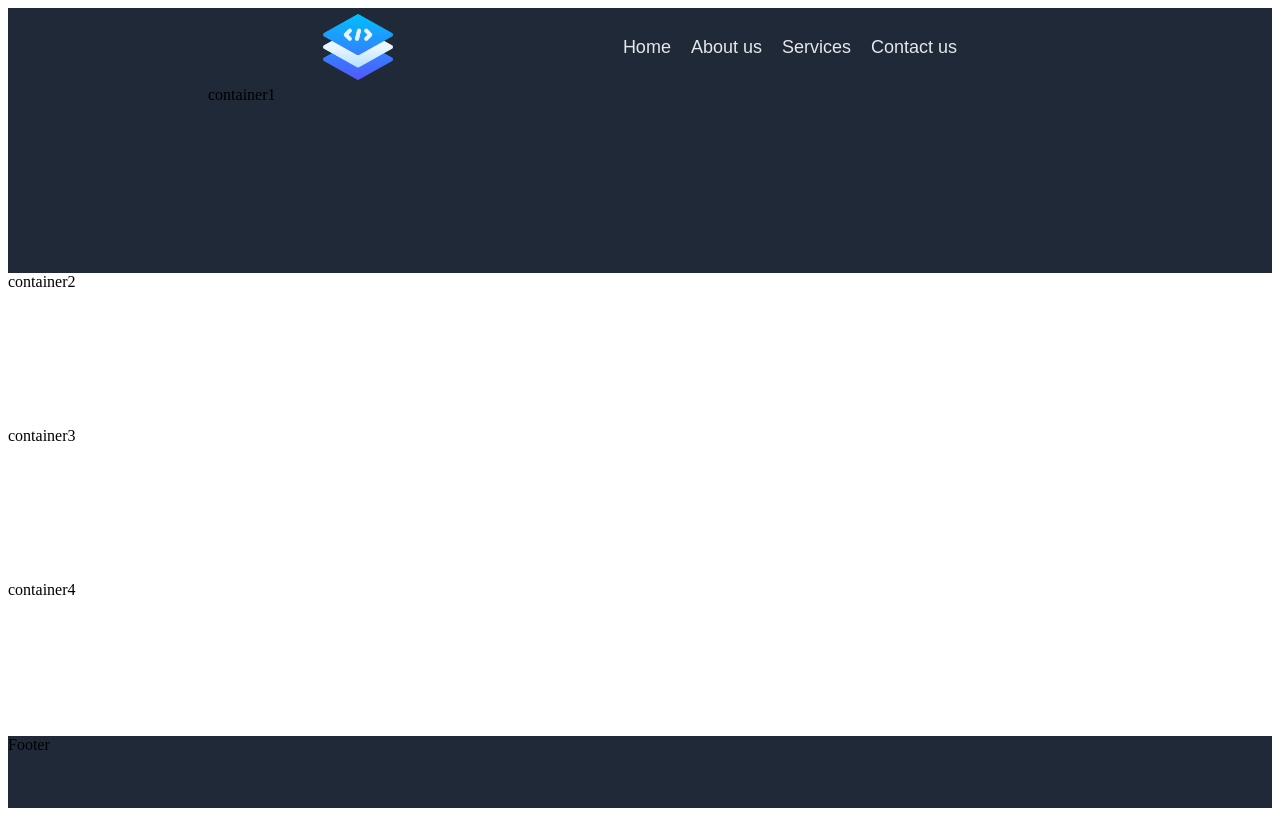
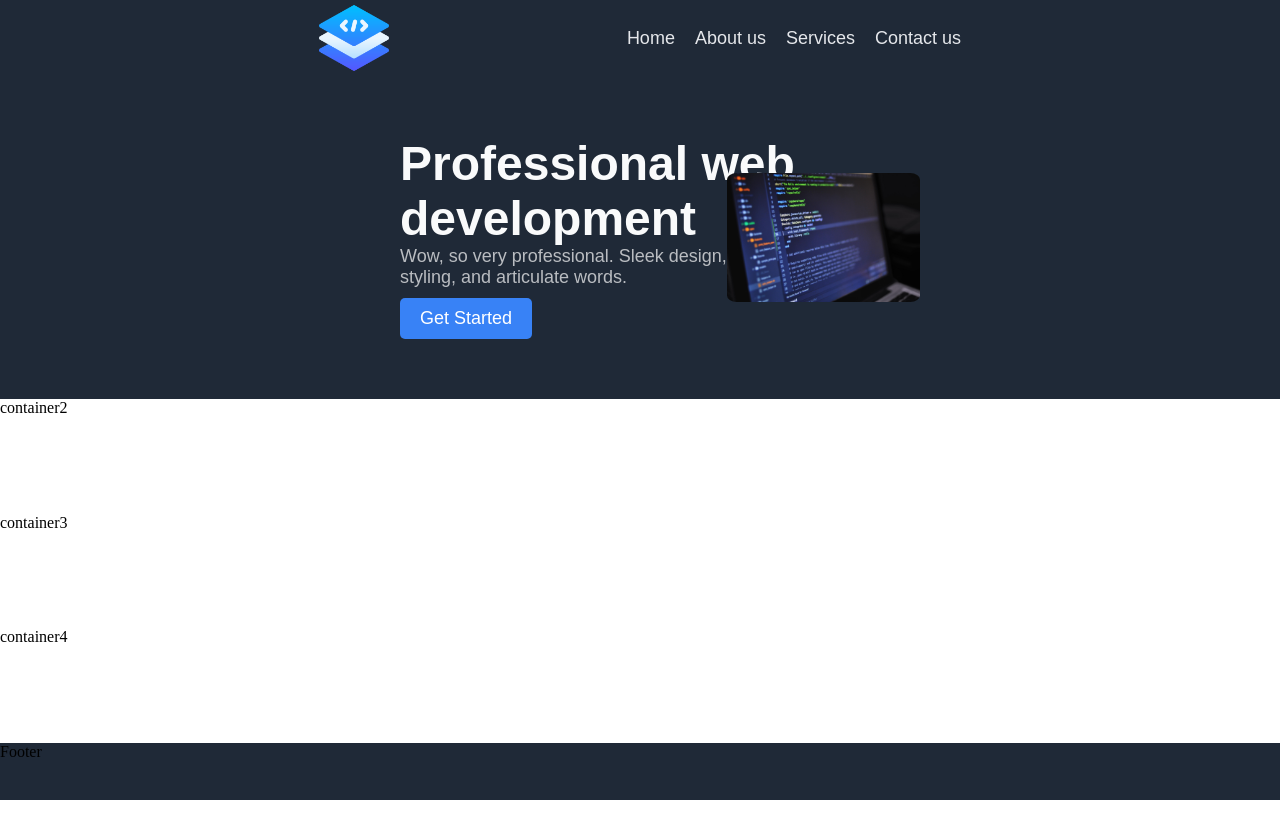
Before and after one commit to Ahmed-Abbas-2077/Landing-page, a plain HTML site: page index.html in a window 1280 px wide. Drawn offline with Linux system fonts and the light colour scheme.

Commit message:
container1

```diff
--- a/index.html
+++ b/index.html
@@ -18,7 +18,19 @@
             <li><a href="#">Contact us</a></li>
           </ul>
         </header>
-        <div class="container1">container1</div>
+        <div class="container1">
+          <div class="text-area">
+            <h1>Professional web development</h1>
+            <p>
+              Wow, so very professional. Sleek design, intricate styling, and
+              articulate words.
+            </p>
+            <button>Get Started</button>
+          </div>
+          <div class="container1-img">
+            <img src="media/pexels-luis-gomes-546819.jpg" alt="web developer" />
+          </div>
+        </div>
       </div>
       <div class="container2">container2</div>
       <div class="container3">container3</div>
--- a/styles.css
+++ b/styles.css
@@ -1,8 +1,19 @@
+html {
+    margin: 0;
+    min-height: 100%;
+}
+
+body {
+    margin: 0;
+}
+
 .main-container {
     display: flex;
     flex-direction: column;
     align-items: stretch;
+    width: 100vw;
     height: 100vh;
+    margin: 0;
 }
 
 header,
@@ -57,6 +68,7 @@ header {
     align-items: stretch;
     padding-left: 200px;
     padding-right: 200px;
+    margin: 0;
 }
 
 /* Remove bullets */
@@ -79,3 +91,68 @@ a {
     color: #e5e7eb;
     font-family: Arial, Helvetica, sans-serif;
 }
+
+.container1 {
+    display: flex;
+    justify-content: space-evenly;
+    align-items: center;
+}
+
+.text-area {
+    flex: 1 1 auto;
+    display: flex;
+    flex-direction: column;
+    justify-content: center;
+    align-items: flex-start;
+    margin-left: 200px;
+    flex-wrap: wrap;
+}
+
+.text-area h1 {
+    font-size: 48px;
+    color: #F9FAFB;
+    font-family: Arial, Helvetica, sans-serif;
+    font-weight: extra-bold;
+    margin: 0;
+}
+
+.text-area p {
+    font-size: 18px;
+    color: #ffffffb0;
+    font-family: Arial, Helvetica, sans-serif;
+    font-weight: normal;
+    margin: 0;
+    width: 400px;
+}
+
+.text-area button {
+    background-color: #3882F6;
+    color: white;
+    border: none;
+    border-radius: 5px;
+    padding: 10px 20px;
+    font-size: 18px;
+    font-family: Arial, Helvetica, sans-serif;
+    font-weight: normal;
+    margin-top: 10px;
+}
+
+.container1-img img {
+    width: 69%;
+    height: auto;
+    margin: 0;
+    padding: 0;
+    align-self: center;
+    justify-content: flex-end;
+    margin-right: 160px;
+    border-radius: 5%;
+}
+
+.container1-img {
+    align-self: stretch;
+    display: flex;
+    align-items: center;
+    justify-content: flex-end;
+    flex: 1 1 auto;
+    margin-right: auto;
+}
```
Also changed, not shown: media/pexels-luis-gomes-546819.jpg (added).
